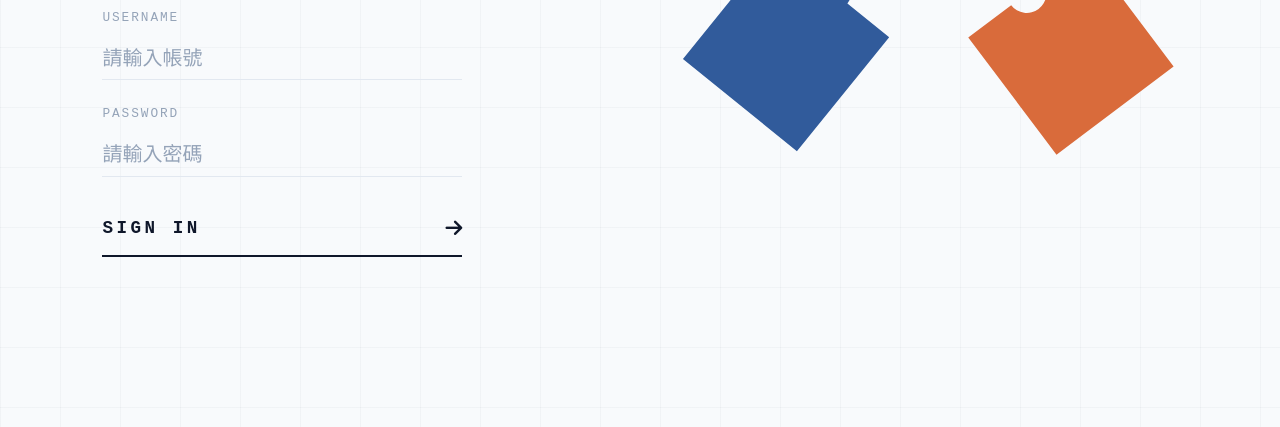
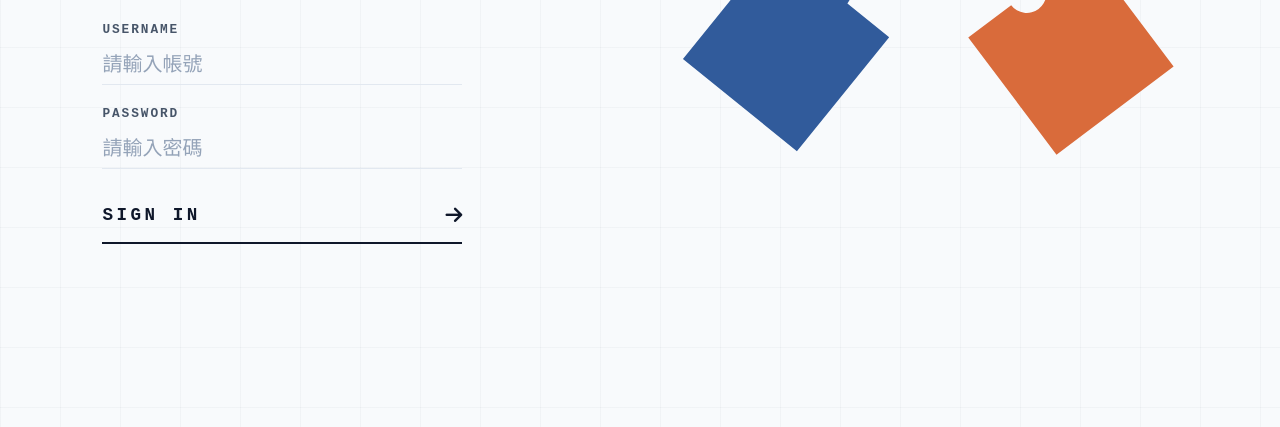
Before and after one commit to Hsingo-eng/special-education-platform, a website: page index.html in a window 1280 px wide. Shown: the part 373-800 px from the top of the page. Drawn offline with nearby package versions, Linux system fonts and the light colour scheme; some packages are replaced by stand-ins of ours; a script that the page names is missing.

Commit message:
登入小修

```diff
--- a/style.css
+++ b/style.css
@@ -292,14 +292,14 @@ hr::before {
     margin-bottom: 2rem; /* 🟢 縮小間距，讓標題與表單更緊密 */
 }
 
-/* --- 表單設計比例 (向中線集中) --- */
+/* --- 表單設計比例 (加深標籤、縮減行距) --- */
 .ed-form-wrapper {
     width: 100%;
     max-width: 360px;
 }
 
 .ed-input-row {
-    margin-bottom: 1.5rem; /* 🟢 縮小輸入框之間的距離 */
+    margin-bottom: 1.2rem; /* 🟢 縮小輸入框群組間的距離 */
     position: relative;
 }
 
@@ -307,10 +307,11 @@ hr::before {
     display: block;
     font-family: var(--font-mono);
     font-size: 0.8rem;
-    color: #94A3B8;
+    color: #475569; /* 🟢 顏色明顯加深 (原為 #94A3B8) */
     letter-spacing: 0.15em;
-    margin-bottom: 0.4rem; /* 🟢 縮小標籤與輸入框的距離 */
+    margin-bottom: 0.1rem; /* 🟢 大幅縮小與下方輸入框的距離 */
     text-transform: uppercase;
+    font-weight: 600; /* 🟢 稍微加粗提升層次感 */
 }
 
 .ed-input {
@@ -318,7 +319,7 @@ hr::before {
     border: none;
     border-bottom: 1px solid #E2E8F0;
     background: transparent;
-    padding: 0.4rem 0;
+    padding: 0.3rem 0; /* 🟢 稍微減少內距讓結構更緊湊 */
     font-size: 1.25rem;
     color: #17233A;
     font-weight: 500;
@@ -336,7 +337,7 @@ hr::before {
     font-weight: 400 !important;
 }
 
-/* --- 登入按鈕 (向中線集中) --- */
+/* --- 登入按鈕 (向上收攏) --- */
 .ed-submit-btn {
     display: flex;
     align-items: center;
@@ -346,7 +347,7 @@ hr::before {
     border: none;
     border-bottom: 2px solid #0F172A;
     padding: 0.8rem 0;
-    margin-top: 1.5rem; /* 🟢 大幅縮小按鈕與上方輸入框的間距 */
+    margin-top: 1.2rem; /* 🟢 縮小間距，讓整個 SIGN IN 按鈕往上提升 */
     cursor: pointer;
     color: #0F172A;
     transition: color 0.3s ease, border-color 0.3s ease;
```
